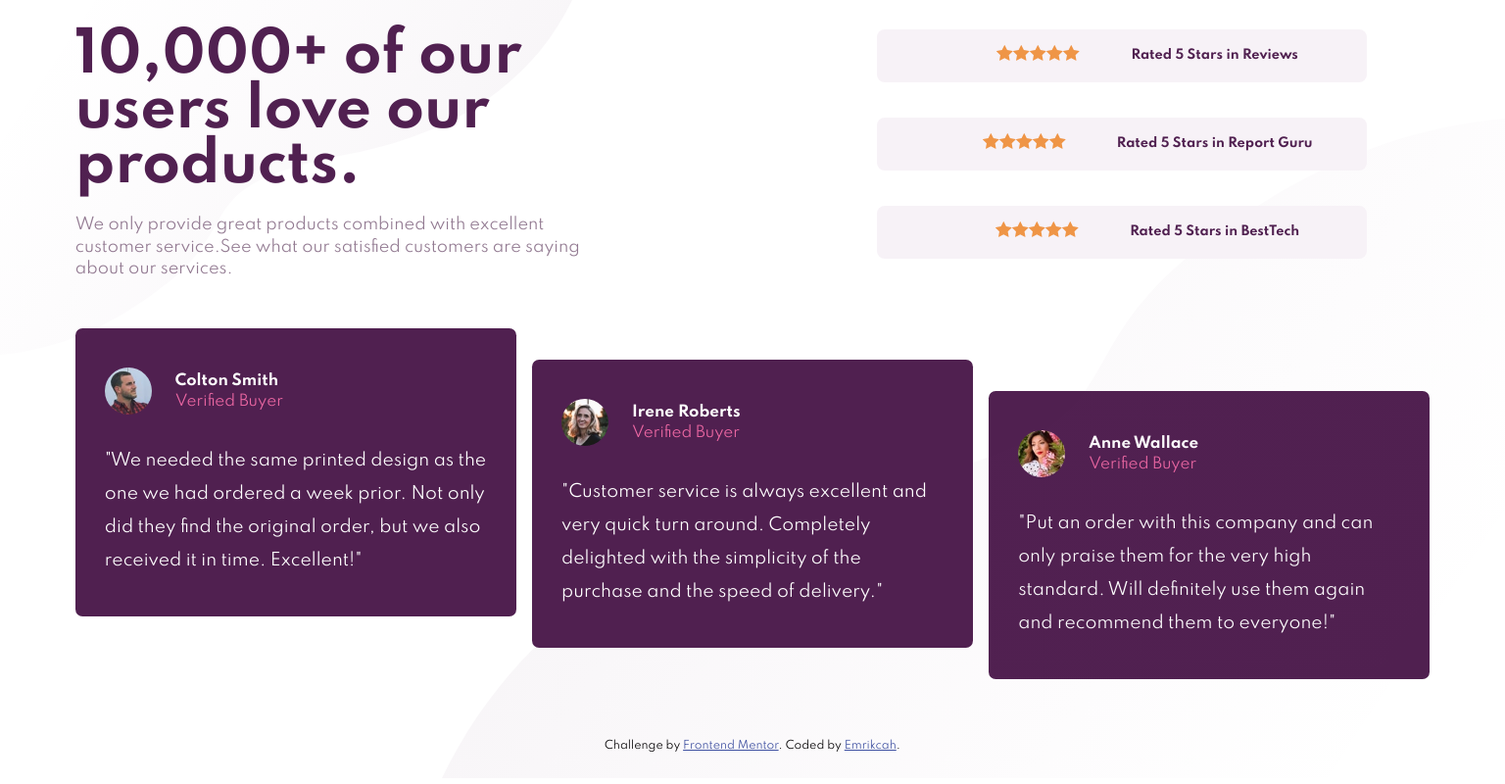
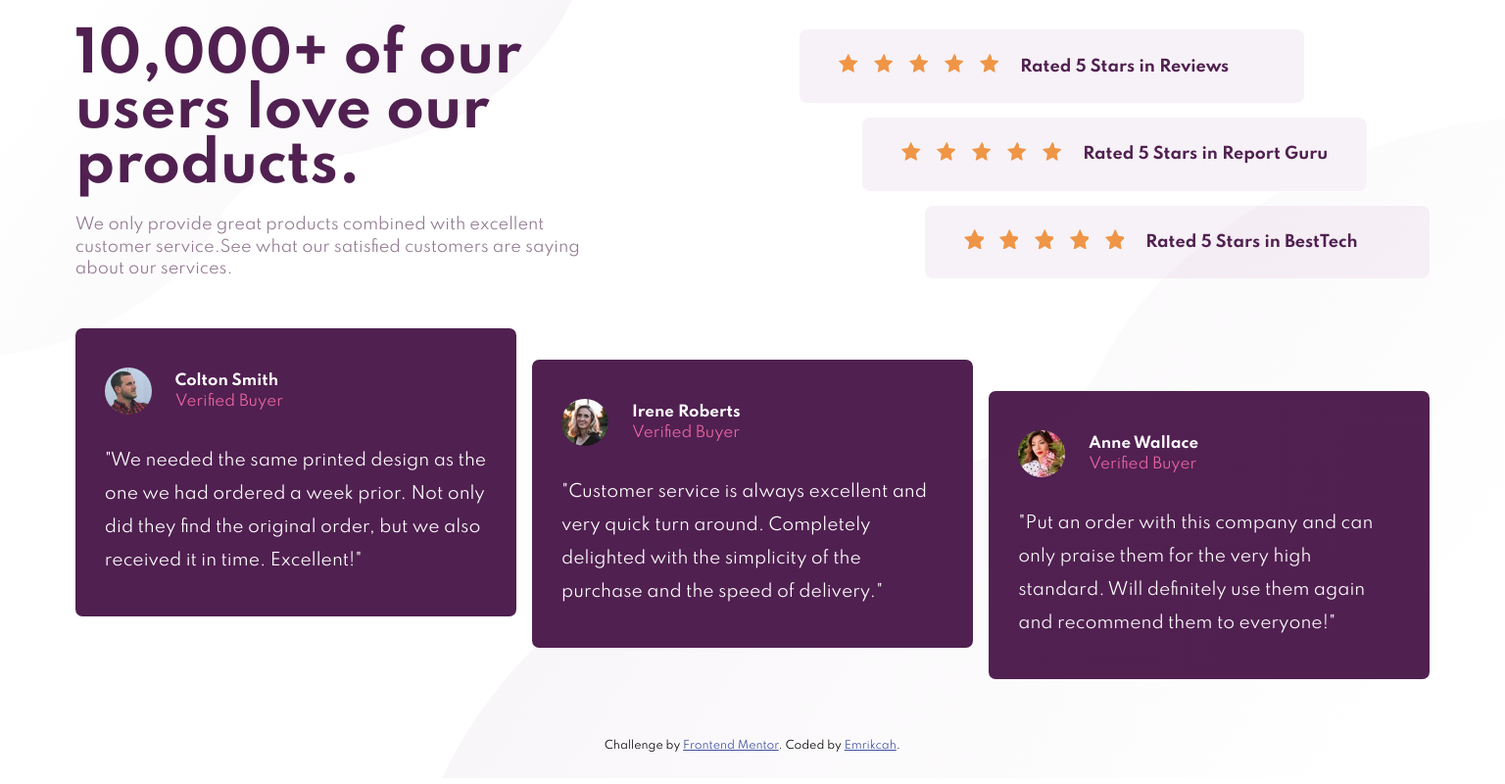
Before and after one commit to Emrikcah/socialproofsection, a website: page dist/index.html in a window 1536 px wide. Shown: the whole page at 98% size. Drawn offline with Linux system fonts and the light colour scheme.

Commit message:
added new styles to ratings.scss

```diff
--- a/scss/_ratings.scss
+++ b/scss/_ratings.scss
@@ -4,26 +4,57 @@
   text-align: center;
   margin-bottom: 2.5rem;
 
-  .ratings {
-    display: flex;
-    flex-direction: column;
-    align-items: center;
+  .stars {
+    background: $light-grayish-magenta;
+    border-radius: 0.5rem;
+    padding: 1rem 2.5rem;
 
-    padding: 1rem 2.5rem;
-    font-size: 0.8rem;
-    font-weight: $bold;
-    border-radius: 0.5rem;
-    color: $very-dark-magenta;
-    background: $light-grayish-magenta;
+    .starx {
+      margin-bottom: 0.7rem;
 
-    &::before {
-      content: url("../images/icon-star.svg") url("../images/icon-star.svg")
-        url("../images/icon-star.svg") url("../images/icon-star.svg") url("../images/icon-star.svg");
-      display: flex;
-      justify-content: space-evenly;
-      width: 45%;
+      .star {
+        width: 1.2rem;
+        height: 1.2rem;
+        display: inline-block;
+        background-image: url("../images/icon-star.svg");
+        background-size: cover;
 
-      margin-bottom: 0.7rem;
+        &:not(:last-child) {
+          margin-right: 0.8rem;
+        }
+      }
+    }
+
+    .ratings {
+      font-size: 1rem;
+      font-weight: $bold;
+      color: $very-dark-magenta;
     }
   }
 }
+
+@media (min-width: 1500px) {
+  .ratings-c {
+    grid-column: 2/3;
+    grid-row: 1/2;
+    justify-content: end;
+
+
+    .stars {
+      display: flex;
+      align-items: center;
+
+      &:nth-child(1) {
+        transform: translateX(-8rem);
+      }
+      &:nth-child(2) {
+        transform: translateX(-4rem);
+      }
+
+      .starx {
+        margin-bottom: 0;
+        margin-right: 1.4rem;
+      }
+    }
+  }
+}
```
Also changed, not shown: dist/css/main.css.
